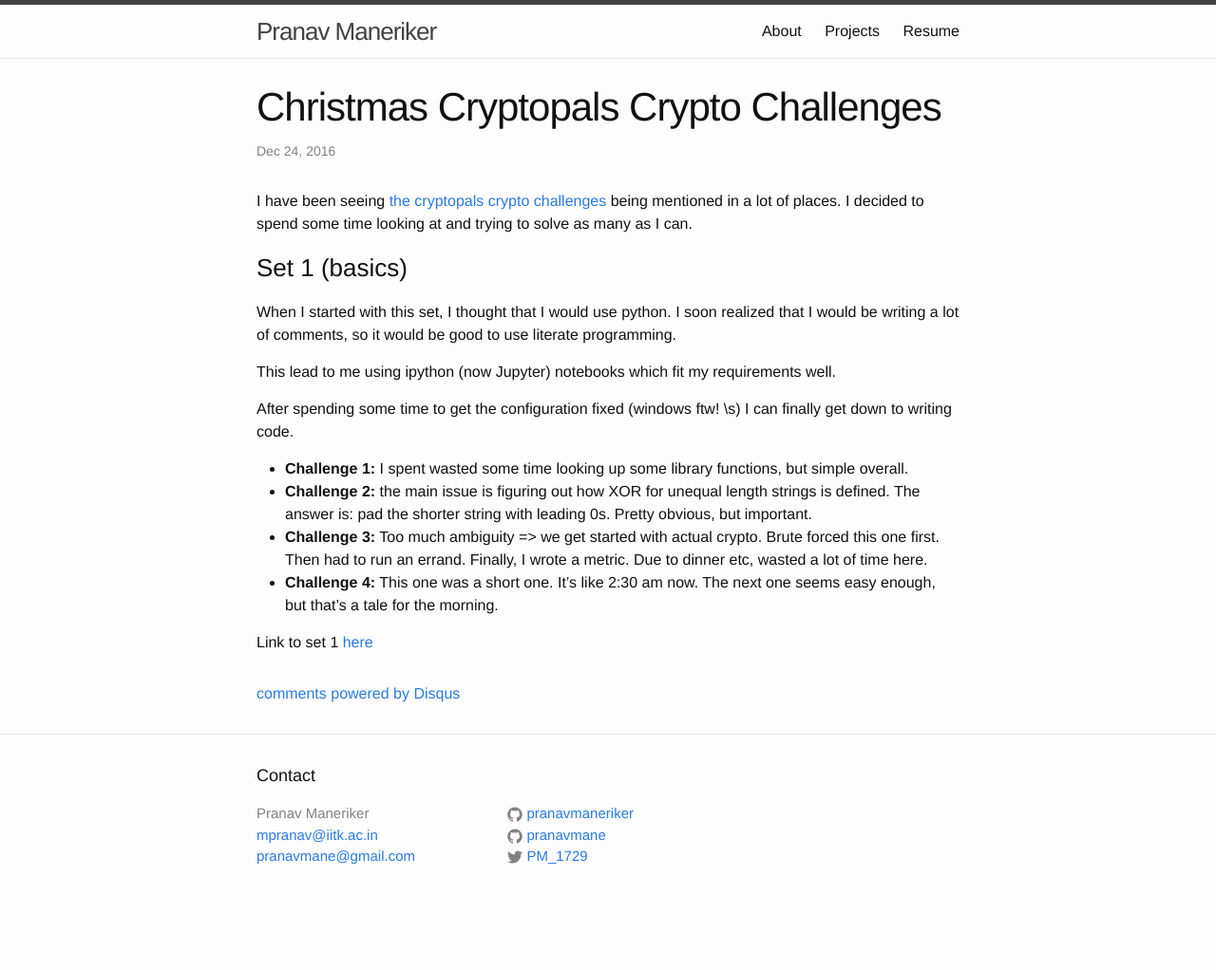
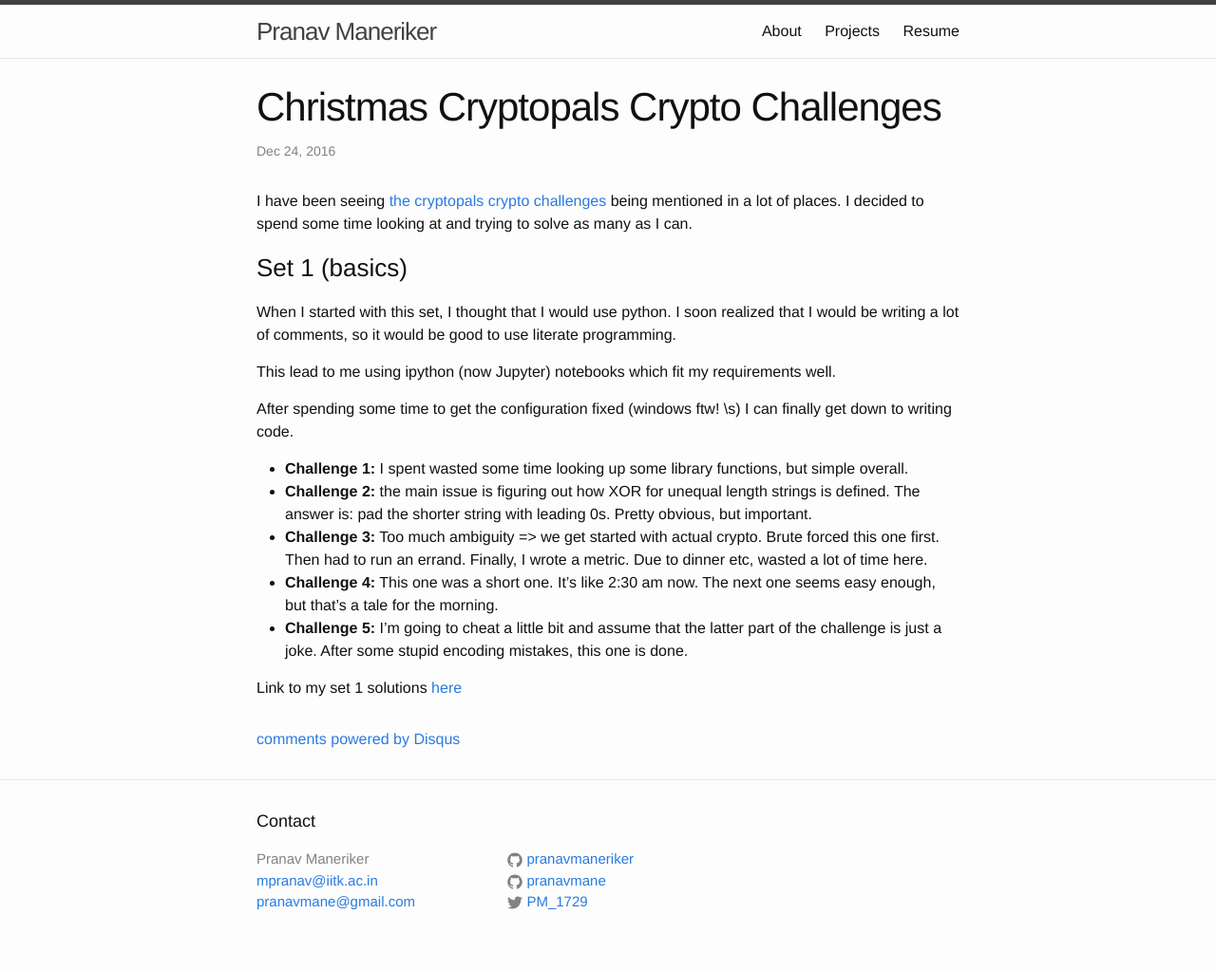
Before and after one commit to pranavmaneriker/pranavmaneriker.github.io, a Jekyll site: the page built from _posts/2016-12-24-christmas-crypto.markdown, in a window 1280 px wide. Shown: the whole page at 95% size. Built offline with Jekyll 4.4.1, drawn with Linux system fonts in a browser that asks for light colours; comment, search, counter and statistics services are not loaded; before the commit the page ends 974 px from its top, so only the background shows below that.

Commit message:
Update set1/5

```diff
--- a/_posts/2016-12-24-christmas-crypto.markdown
+++ b/_posts/2016-12-24-christmas-crypto.markdown
@@ -21,8 +21,10 @@ After spending some time to get the configuration fixed (windows ftw! \s) I can
 * **Challenge 2:** the main issue is figuring out how XOR for unequal length strings is defined. The answer is: pad the shorter string with leading 0s. Pretty obvious, but important.
 * **Challenge 3:** Too much ambiguity => we get started with actual crypto. Brute forced this one first. Then had to run an errand. Finally, I wrote a metric. Due to dinner etc, wasted a lot of time here.
 * **Challenge 4:** This one was a short one. It's like 2:30 am now. The next one seems easy enough, but that's a tale for the morning.
+* **Challenge 5:** I'm going to cheat a little bit and assume that the latter part of the challenge is just a joke. After some stupid encoding mistakes, this one is done.
 
 
-Link to set 1 [here](https://github.com/pranavmaneriker/cryptopals/blob/master/set1/challenges.ipynb)
+
+Link to  my set 1 solutions [here](https://github.com/pranavmaneriker/cryptopals/blob/master/set1/challenges.ipynb)
 
 [cryptopals-link]: https://cryptopals.com
```
